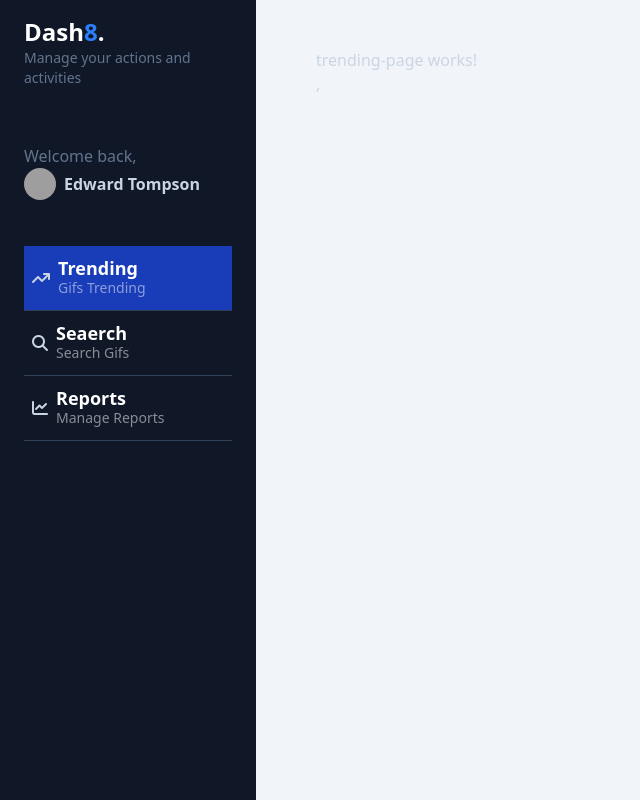
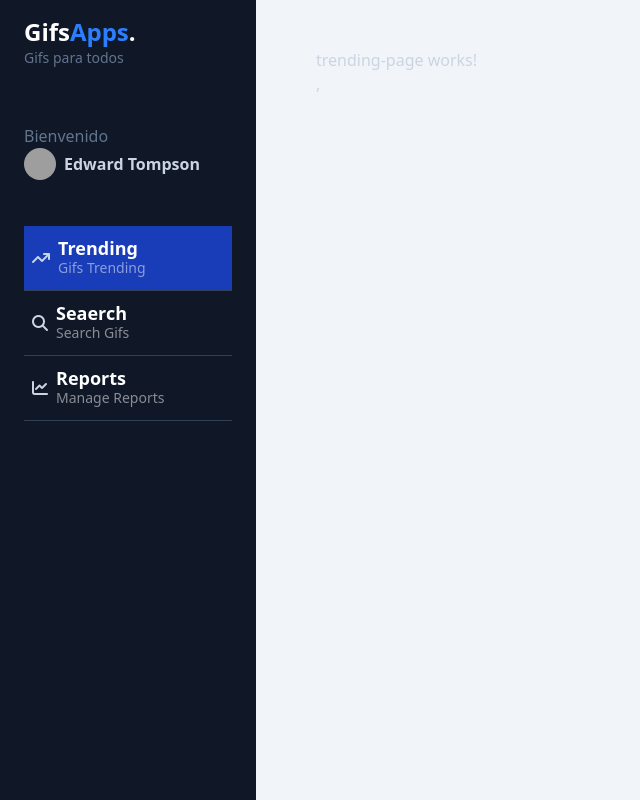
Before and after one commit to MarcoAndresSilva/Gif-App-Angular, an Angular app: page /dashboard/trending in a window 1280 px wide. Shown: the whole page, without its empty margins (0-640 px from the left). Built offline with nearby package versions, Linux system fonts and the light colour scheme; grey boxes are pictures that could not be loaded.

Commit message:
feat: show in frontend from environments variables

```diff
--- a/src/app/gifs/components/side-menu/side-menu-header/side-menu-header.component.html
+++ b/src/app/gifs/components/side-menu/side-menu-header/side-menu-header.component.html
@@ -1,10 +1,10 @@
 <div id="logo" class="my-4 px-6">
-    <h1 class="text-lg md:text-2xl font-bold text-white">Dash<span class="text-blue-500">8</span>.</h1>
-    <p class="text-slate-500 text-sm">Manage your actions and activities</p>
+    <h1 class="text-lg md:text-2xl font-bold text-white">{{envs.companyName}}<span class="text-blue-500">{{envs.companyNameShort}}</span>.</h1>
+    <p class="text-slate-500 text-sm">{{envs.companySlogan}}</p>
 </div>
 
 <div id="profile" class="px-6 py-10">
-    <p class="text-slate-500">Welcome back,</p>
+    <p class="text-slate-500">{{envs.companyWelcome}}</p>
     <a href="#" class="inline-flex space-x-2 items-center">
         <span>
             <img class="rounded-full w-8 h-8" src="https://images.unsplash.com/photo-1542909168-82c3e7fdca5c?ixlib=rb-4.0.3&ixid=MnwxMjA3fDB8MHxwaG90by1wYWdlfHx8fGVufDB8fHx8&auto=format&fit=crop&w=128&q=80" alt="">
--- a/src/app/gifs/components/side-menu/side-menu-header/side-menu-header.component.ts
+++ b/src/app/gifs/components/side-menu/side-menu-header/side-menu-header.component.ts
@@ -1,8 +1,11 @@
 import { Component } from '@angular/core';
+import { environment } from '../../../../../environments/environment';
 
 @Component({
   selector: 'gifs-side-menu-header',
   imports: [],
   templateUrl: './side-menu-header.component.html'
 })
-export class SideMenuHeaderComponent { }
+export class SideMenuHeaderComponent {
+  envs = environment
+}
--- a/src/environments/environment.development.ts
+++ b/src/environments/environment.development.ts
@@ -1 +1,13 @@
-export const environment = {};
+export const environment = {
+    production : true,
+    companyName : 'Gifs',
+    companyNameShort : 'Apps',
+    companySlogan : 'Gifs para todos',
+    companyWelcome : 'Bienvenido',
+
+    // Apikeys
+
+    // Endpoints
+
+    // Urls
+};
--- a/src/environments/environment.ts
+++ b/src/environments/environment.ts
@@ -3,6 +3,7 @@ export const environment = {
     companyName : 'Gifs',
     companyNameShort : 'Apps',
     companySlogan : 'Gifs para todos',
+    companyWelcome : 'Bienvenido',
 
     // Apikeys
 
```
